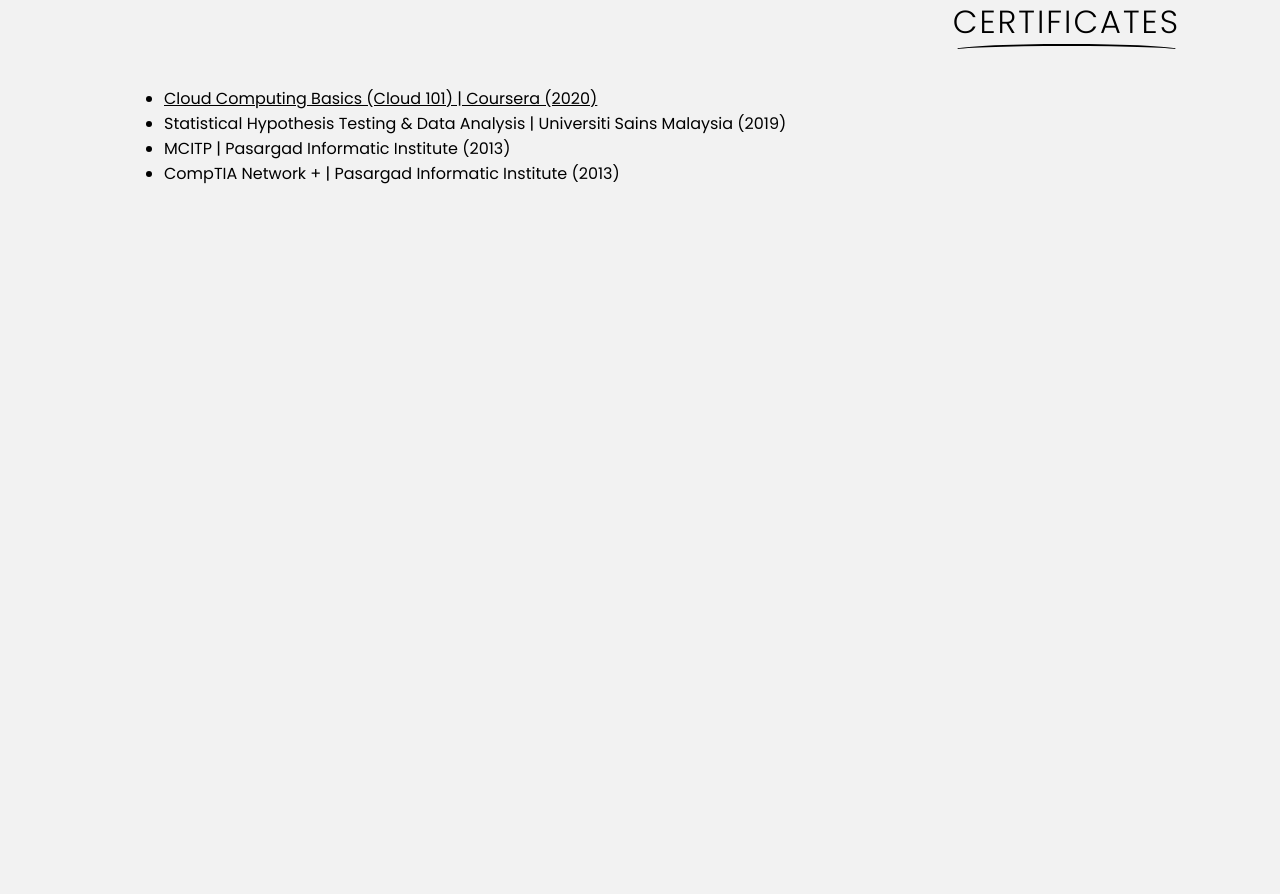
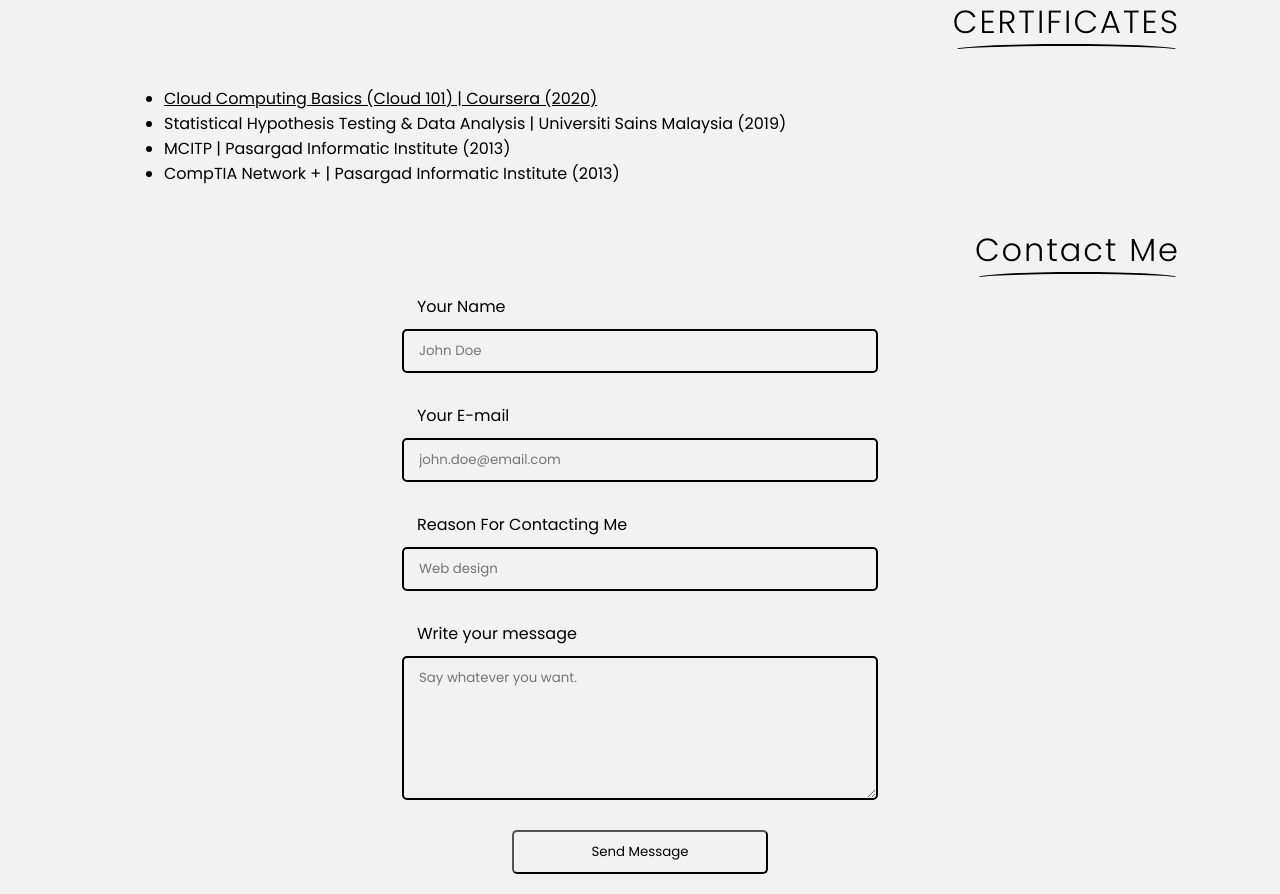
Before and after one commit to jolous/my_website, a PHP site: page / in a window 1280 px wide. Shown: the part 4109-5003 px from the top of the page. Before the commit the page ends 4293 px from the top, so only its background shows below. Run offline with PHP 8.4, Linux system fonts and the light colour scheme.

Commit message:
contact me

```diff
--- a/css/style.css
+++ b/css/style.css
@@ -88,7 +88,7 @@
 @keyframes loaderAnim {
 	to {
 		opacity: 1;
-		transform: scale3d(0.5,0.5,1);
+		transform: scale3d(0.5, 0.5, 1);
 	}
 }
 
@@ -217,7 +217,7 @@
 	border-radius: 100px;
 }
 
-#goToTop a{
+#goToTop a {
 	padding: 10px;
 	text-decoration: none;
 	color: black;
@@ -274,12 +274,12 @@
 }
 
 .nav-links li {
-	padding: .2rem;
+	padding: .3rem;
 	font-size: 0.8rem;
 }
 
 .nav-links li a {
-	font-weight: 600;
+	font-weight: 400;
 	text-decoration: none;
 	color: black;
 }
@@ -472,3 +472,51 @@
 .work-section-div a {
 	color: black;
 }
+
+
+
+
+
+
+/* Contact Form */
+.contact-section-div h1 {
+	font-weight: 300;
+	margin-right: 100px;
+	float: right;
+}
+
+.contact-section-div div {
+	clear: both;
+	width: 90%;
+	padding: 10px 100px;
+	margin: 0 auto;
+}
+
+input,
+label,
+select,
+textarea {
+
+	width: 50%;
+	padding: var(--spaceSM) var(--spaceMD);
+	margin: 0 auto;
+	border-radius: 5px;
+	display: block;
+	background: none;
+
+}
+
+input,
+select,
+textarea {
+	border: 2px solid black;
+}
+
+button{
+	width: 20%;
+	padding: var(--spaceSM) var(--spaceLG);
+	margin: 20px auto;
+	border-radius: 5px;
+	display: block;
+	background: none;
+}
--- a/index.html
+++ b/index.html
@@ -160,16 +160,6 @@
 
 		</section>
 	</div>
-
-
-
-
-
-
-
-
-
-
 
 
 
@@ -359,6 +349,34 @@
 
 
 
+	<!-- Contacts -->
+
+
+	<div class="contact-section-div" id="contactSection">
+		<h1 class="underlined">Contact Me</h1>
+		<section class="contact-section">
+			<form action="contact.php" method="post">
+				<div class="elem-group" >
+					<label for="name">Your Name</label>
+					<input id="formName" type="text" id="name" name="visitor_name" placeholder="John Doe" pattern=[A-Z\sa-z]{3,20} required >
+				</div>
+				<div class="elem-group">
+					<label for="email">Your E-mail</label>
+					<input id="formEmail" type="email" id="email" name="visitor_email" placeholder="john.doe@email.com" required>
+				</div>
+				<div class="elem-group">
+					<label for="title">Reason For Contacting Me</label>
+					<input id="formSubject" type="text" id="title" name="email_title" required placeholder="Web design" pattern=[A-Za-z0-9\s]{8,60}>
+				</div>
+				<div class="elem-group">
+					<label for="formMessage">Write your message</label>
+					<textarea id="formMessage" name="visitor_message" placeholder="Say whatever you want." rows="6" required></textarea>
+				</div>
+				<button id="formButton" type="submit">Send Message</button>
+			</form>
+		</section>
+	</div>
+
 
 
 
```
Also changed, not shown: contact.php (added, +60 -0 lines), js/app.js (+65 -18 lines). Lines whose indentation alone changed are shown as unchanged.
